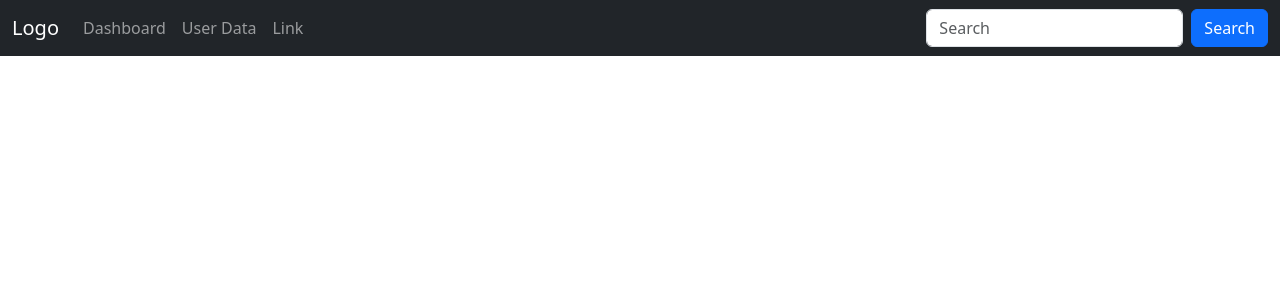
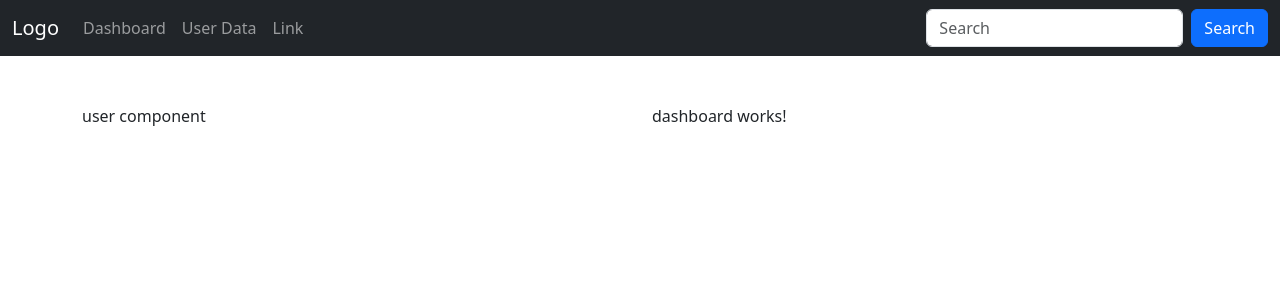
Before and after one commit to sagarmasal12/angularPract-Aug, an Angular app: page / in a window 1280 px wide. Shown: the top 300 px of the page. Built offline with nearby package versions, Linux system fonts and the light colour scheme.

Commit message:
render componetn with help of app-user

```diff
--- a/src/app/Pages/users/users.component.html
+++ b/src/app/Pages/users/users.component.html
@@ -1 +1 @@
-<p>users works!</p>
+<p>user component</p>
--- a/src/app/Pages/users/users.component.ts
+++ b/src/app/Pages/users/users.component.ts
@@ -8,4 +8,5 @@ import { Component } from '@angular/core';
 })
 export class UsersComponent {
 
+
 }
--- a/src/app/app.component.html
+++ b/src/app/app.component.html
@@ -37,6 +37,19 @@
     </div>
   </nav>
 
+  <div class="container">
+    <div class="row mt-5">
+      <div class="col-6">
+        <app-users>hello this is user component
+          <p>hello this is user component</p>
+        </app-users>
+      </div>
+      <div class="col-6">
+        <app-dashboard>this is dashboard</app-dashboard>
+      </div>
+    </div>
+  </div>
+
 </body>
 
 </html>
--- a/src/app/app.component.ts
+++ b/src/app/app.component.ts
@@ -1,9 +1,11 @@
 import { Component } from '@angular/core';
 import { RouterLink, RouterOutlet } from '@angular/router';
+import { UsersComponent } from './Pages/users/users.component';
+import { DashboardComponent } from './dashboard/dashboard/dashboard.component';
 
 @Component({
   selector: 'app-root',
-  imports: [RouterOutlet,RouterLink],
+  imports: [RouterOutlet,RouterLink,UsersComponent,DashboardComponent],
   templateUrl: './app.component.html',
   styleUrl: './app.component.css'
 })
```
